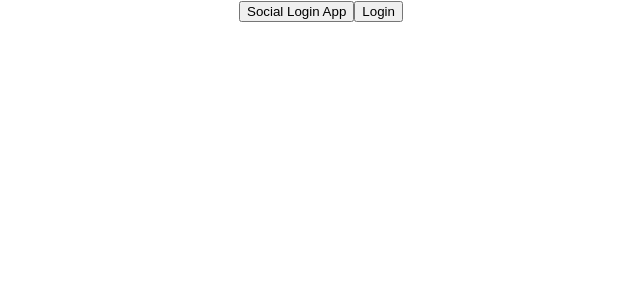
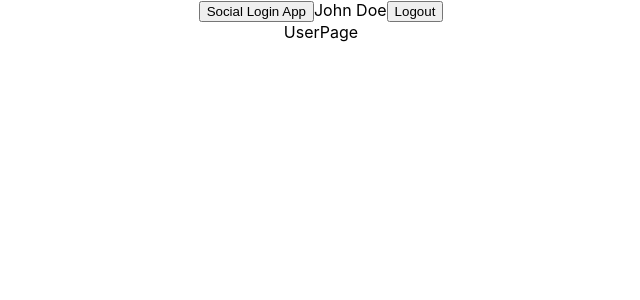
Before and after one commit to ISTAFAMARSHALL/social_login_app, a React (Create React App) app in the folder Client/: page / in a window 1280 px wide. Shown: the top 300 px of the page, without its empty margins (319-959 px from the left). Built offline with nearby package versions, Linux system fonts and the light colour scheme.

Commit message:
create and update UserPage.js

```diff
--- a/Client/src/App.js
+++ b/Client/src/App.js
@@ -3,29 +3,32 @@ import { Switch, Route } from 'react-router-dom';
 import Navbar from './Components/Navbar';
 import { useState } from 'react';
 import Login from './Pages/Login';
+import UserPage from './Pages/UserPage';
 
 
 function App() {
 
-  const [user, setUser] = useState(false)
+  const [login, setLogin] = useState({})
 
   return (
     <div className="App">
 
-      <Navbar user={user} setUser={setUser} />
+      <Navbar login={login} setLogin={setLogin} />
 
       <Switch>
 
       {
-        user ? (
+        login ? (
 
-          <Route path='/' />
+          <Route path='/' >
+            <UserPage />
+          </Route>
 
         )
         :
         (
           <Route path='/login'>
-          <Login user={user} setUser={setUser} />
+          <Login login={login} setLogin={setLogin} />
           </Route>
         )
       }
--- a/Client/src/Components/Navbar.js
+++ b/Client/src/Components/Navbar.js
@@ -1,6 +1,10 @@
-import { NavLink } from "react-router-dom"
+import { NavLink } from "react-router-dom";
+import { UserContext } from "../Context/User";
+import { useContext } from "react";
 
-function Navbar({user, setUser}) {
+function Navbar({login , setLogin}) {
+
+    const {currentUser, setCurrentUser} = useContext(UserContext);
 
     return (
 
@@ -14,13 +18,13 @@ function Navbar({user, setUser}) {
             </NavLink>
 
             {
-                user ?
+                login ?
 
                 (
                     <>
                         <img src="" alt='' />
                         <>John Doe</>
-                        <><button onClick={() => setUser(false)}>Logout</button></>
+                        <><button onClick={() => setLogin(null)}>Logout</button></>
                     </>
                 )
                 :
--- /dev/null
+++ b/Client/src/Context/User.js
@@ -0,0 +1,16 @@
+import React from 'react';
+import { useState } from "react";
+
+const UserContext = React.createContext();
+
+function UserProvider({children}) {
+    const [currentUser, setCurrentUser] = useState([])
+
+    return (
+        <UserContext.Provider value={{currentUser, setCurrentUser}}>
+            {children}
+        </UserContext.Provider>
+    );
+}
+
+export { UserContext, UserProvider};
--- a/Client/src/Pages/Login.js
+++ b/Client/src/Pages/Login.js
@@ -2,9 +2,13 @@ import { useEffect } from "react";
 import GitHubButton from 'react-github-btn'
 import LinkedIn from "../Components/LinkedIn";
 import jwtDecode from "jwt-decode";
+import { UserContext } from "../Context/User";
+import { useContext } from "react";
 
 
-function Login({user , setUser}) {
+function Login({login , setLogin}) {
+
+  const {currentUser, setCurrentUser} = useContext(UserContext);
 
   useEffect(() => {
     /* global google */
@@ -21,7 +25,7 @@ function Login({user , setUser}) {
 
     google.accounts.id.prompt(); // also display the One Tap dialog
 
-  }, []);
+  }, [login]);
 
   const handleResponse = (response) => {
     if (response.credential) {
@@ -29,7 +33,7 @@ function Login({user , setUser}) {
         const idToken = response.credential;
         console.log('Google user ID token:', idToken);
         handleCredentialResponse(idToken);
-        setUser(true);
+
         // Handle user data and authentication here
     } else {
         // User canceled or failed to authenticate
@@ -56,6 +60,9 @@ function Login({user , setUser}) {
   function handleCredentialResponse(response) {
 
     let token = jwtDecode(response);
+
+    setCurrentUser(token);
+    setLogin(true);
     console.log("Decoded JWT ID token: ", token)
 
   }
--- /dev/null
+++ b/Client/src/Pages/UserPage.js
@@ -0,0 +1,16 @@
+import React from 'react'
+import { UserContext } from "../Context/User";
+import { useContext } from "react";
+
+function UserPage() {
+
+    const {currentUser, setCurrentUser} = useContext(UserContext);
+
+    console.log(currentUser);
+
+  return (
+    <div>UserPage</div>
+  )
+}
+
+export default UserPage
--- a/Client/src/index.js
+++ b/Client/src/index.js
@@ -4,12 +4,15 @@ import './index.css';
 import App from './App';
 import reportWebVitals from './reportWebVitals';
 import { BrowserRouter as Router} from 'react-router-dom'
+import { UserProvider } from "./Context/User";
 
 const root = ReactDOM.createRoot(document.getElementById('root'));
 root.render(
   <Router>
     <React.StrictMode>
-      <App />
+      <UserProvider >
+        <App />
+      </UserProvider>
     </React.StrictMode>
   </Router>
 );
```
